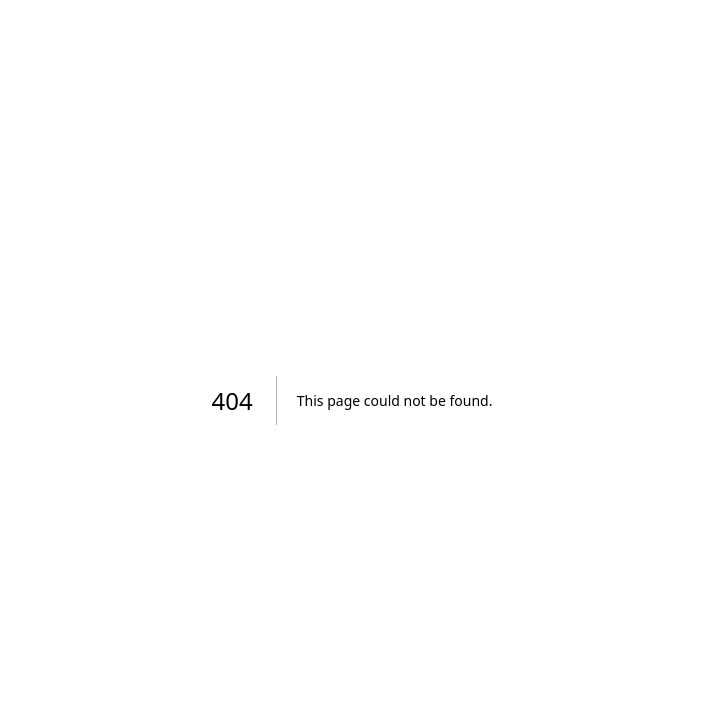
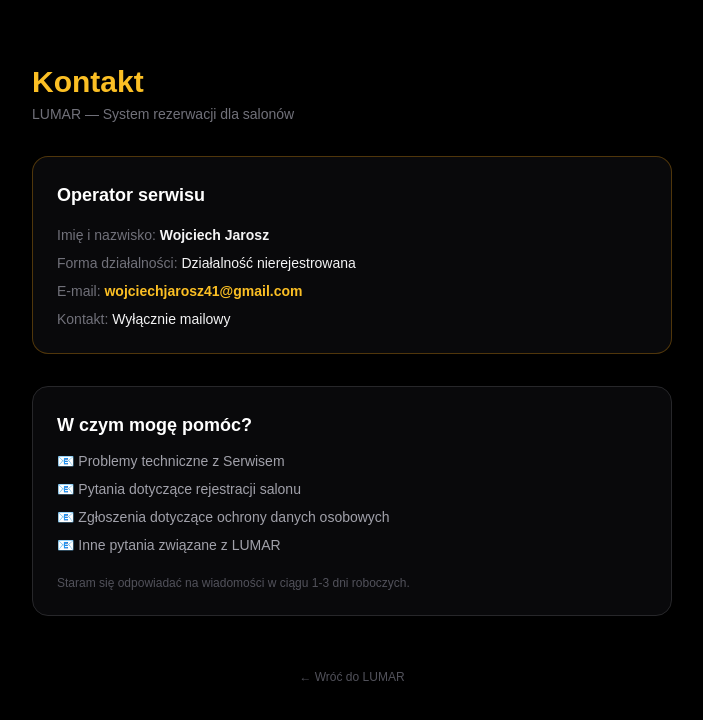
Before and after one commit to adelbertusshop/booking-app-mvp, a Next.js app: page /kontakt in a window 1280 px wide. Before the commit this address had no page. Shown: the top 720 px of the page, without its empty margins (288-991 px from the left). Built offline with nearby package versions, Linux system fonts and the light colour scheme.

Commit message:
feat: strona kontakt LUMAR

```diff
--- /dev/null
+++ b/app/kontakt/page.tsx
@@ -0,0 +1,38 @@
+export default function KontaktPage() {
+  return (
+    <div className="min-h-screen bg-black text-zinc-300">
+      <div className="max-w-2xl mx-auto px-4 py-16 space-y-8">
+
+        <div>
+          <h1 className="text-3xl font-black text-amber-400">Kontakt</h1>
+          <p className="text-zinc-500 text-sm mt-1">LUMAR — System rezerwacji dla salonów</p>
+        </div>
+
+        <div className="bg-zinc-950 border border-amber-500/30 rounded-2xl p-6 space-y-4">
+          <h2 className="text-lg font-bold text-white">Operator serwisu</h2>
+          <div className="space-y-2 text-sm">
+            <p><span className="text-zinc-500">Imię i nazwisko:</span> <span className="text-zinc-100 font-semibold">Wojciech Jarosz</span></p>
+            <p><span className="text-zinc-500">Forma działalności:</span> <span className="text-zinc-100">Działalność nierejestrowana</span></p>
+            <p><span className="text-zinc-500">E-mail:</span> <a href="mailto:wojciechjarosz41@gmail.com" className="text-amber-400 hover:underline font-semibold">wojciechjarosz41@gmail.com</a></p>
+            <p><span className="text-zinc-500">Kontakt:</span> <span className="text-zinc-100">Wyłącznie mailowy</span></p>
+          </div>
+        </div>
+
+        <div className="bg-zinc-950 border border-zinc-800 rounded-2xl p-6 space-y-3">
+          <h2 className="text-lg font-bold text-white">W czym mogę pomóc?</h2>
+          <ul className="text-sm space-y-2 text-zinc-400">
+            <li>📧 Problemy techniczne z Serwisem</li>
+            <li>📧 Pytania dotyczące rejestracji salonu</li>
+            <li>📧 Zgłoszenia dotyczące ochrony danych osobowych</li>
+            <li>📧 Inne pytania związane z LUMAR</li>
+          </ul>
+          <p className="text-xs text-zinc-600 pt-2">Staram się odpowiadać na wiadomości w ciągu 1-3 dni roboczych.</p>
+        </div>
+
+        <div className="text-center pt-4">
+          <a href="/" className="text-xs text-zinc-600 hover:text-amber-400 transition-colors">← Wróć do LUMAR</a>
+        </div>
+      </div>
+    </div>
+  );
+}
```
